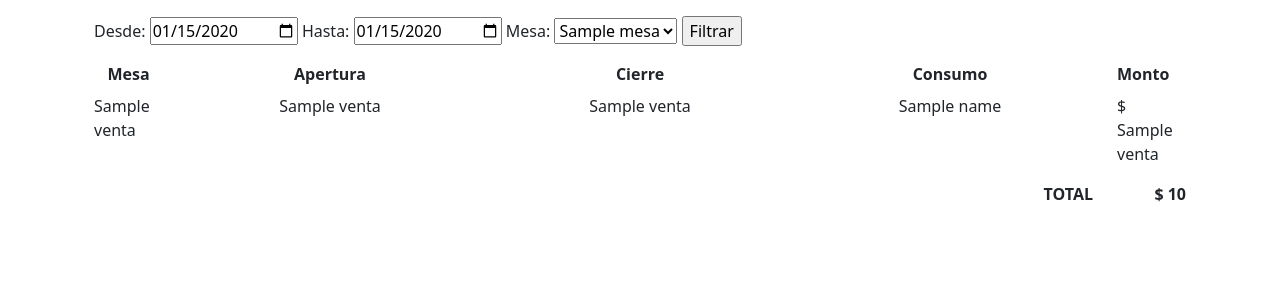
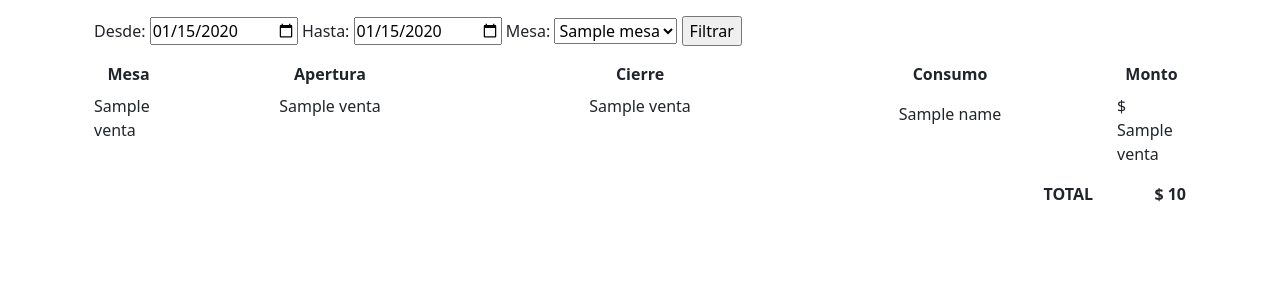
Before and after one commit to guillermo-k/App_restaurant, a Flask app: template templates/ventas.html in a window 1280 px wide. Shown: the part 137-437 px from the top of the page. Run offline with Flask 2, Linux system fonts and the light colour scheme; the template is opened without the code that fills it: most values are stand-ins (such as "Sample title", 1, 10 or a date in 2020); some libraries are stand-ins or nearby versions.

Commit message:
Change how the details are shown in sales history

```diff
--- a/templates/ventas.html
+++ b/templates/ventas.html
@@ -37,7 +37,7 @@ Historial
         <div class="col d-flex justify-content-center">Apertura</div>
         <div class="col d-flex justify-content-center">Cierre</div>
         <div class="col d-flex justify-content-center">Consumo</div>
-        <div class="col-1">Monto</div>
+        <div class="col-1 d-flex justify-content-center">Monto</div>
     </div>
 
     {% for venta in ventas %}
@@ -46,9 +46,14 @@ Historial
         <div class="col d-flex justify-content-center">{{venta[2]}}</div>
         <div class="col d-flex justify-content-center">{{venta[3]}}</div>
         <div class="col d-flex justify-content-center">
-            {% for it in venta[4] %}
-            {{it}} <br>
-            {% endfor %}</div>
+            <div class="container my-2">
+                {% for it in venta[4] %}
+                <div class="row d-flex justify-content-center">
+                    {{it}}
+                </div>
+                {% endfor %}
+            </div>
+        </div>
         <div class="col-1 d-flex justify-content-end">$ {{venta[5]}}</div>
     </div>
     {% endfor %}
```
